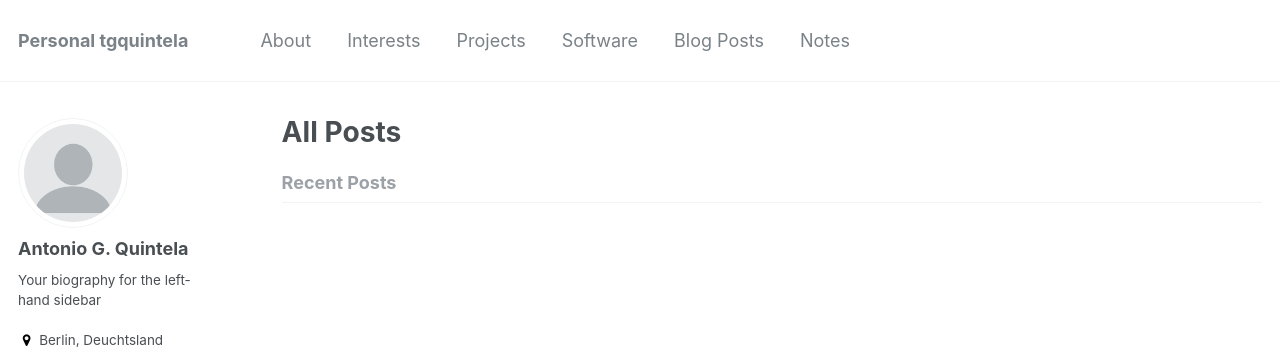
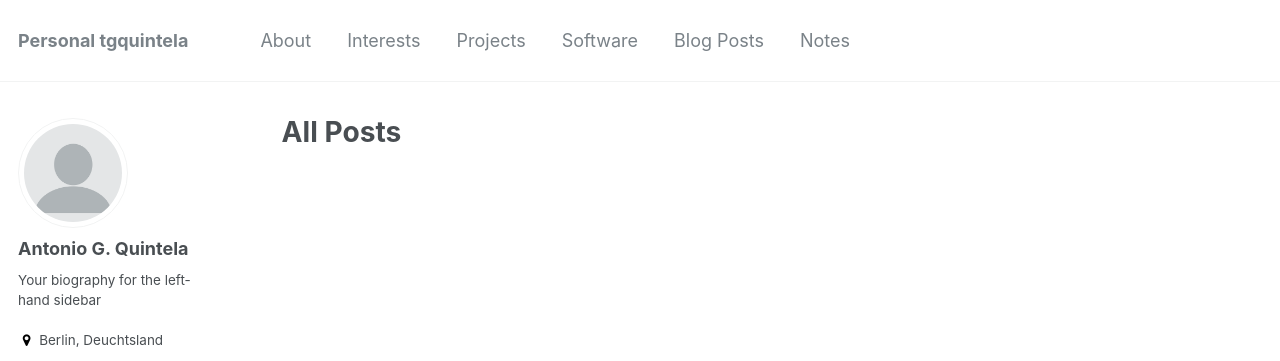
Before and after one commit to tgquintela/tgquintela.github.io, a Jekyll site: the page built from _pages/blog.md, in a window 1280 px wide. Shown: the top 361 px of the page. Built offline with Jekyll 4.4.1, drawn with Linux system fonts in a browser that asks for light colours.

Commit message:
Examples.

```diff
--- a/_pages/blog.md
+++ b/_pages/blog.md
@@ -1,16 +1,18 @@
 ---
 layout: archive
+permalink: /blog/
 title: "All Posts"
 author_profile: true
 ---
 
 
 {% include base_path %}
-
-<h3 class="archive__subtitle">{{ site.data.ui-text[site.locale].recent_posts | default: "Recent Posts" }}</h3>
-
+{% capture written_year %}'None'{% endcapture %}
 {% for post in paginator.posts %}
+  {% capture year %}{{ post.date | date: '%Y' }}{% endcapture %}
+  {% if year != written_year %}
+   <!-- <h2 id="{{ year | slugify }}" class="archive__subtitle">{{ year }}</h2> -->
+    {% capture written_year %}{{ year }}{% endcapture %}
+  {% endif %}
   {% include archive-single.html %}
 {% endfor %}
-
-{% include paginator.html %}
```
